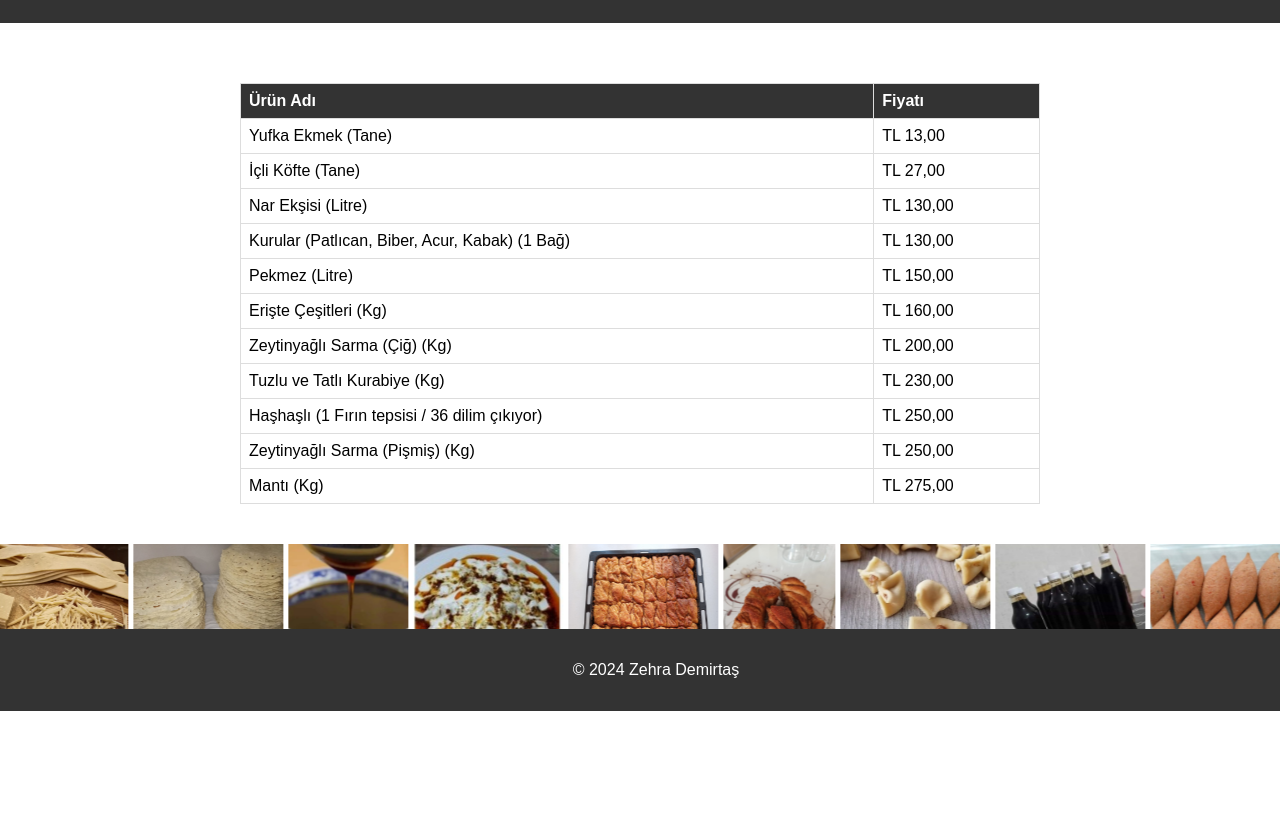
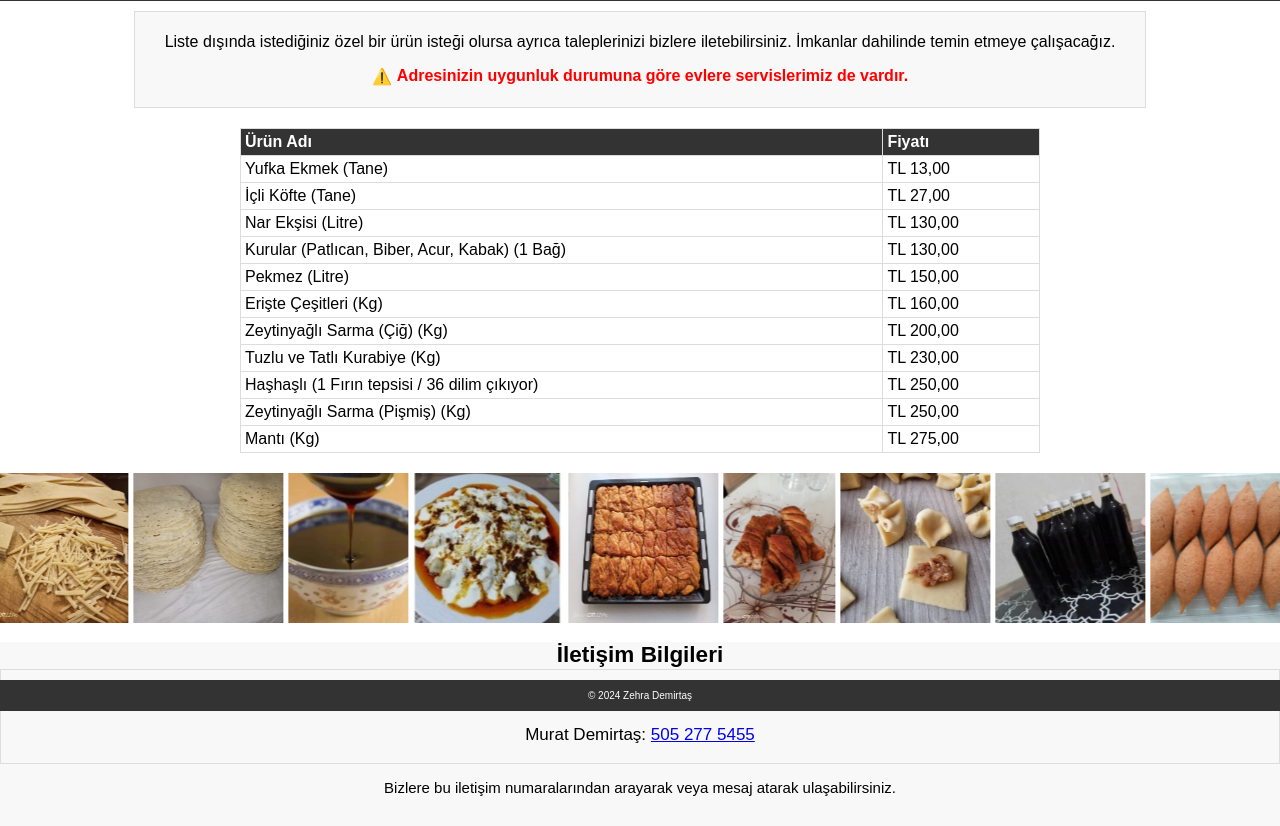
Before and after one commit to mervejss/zehraweb, a plain HTML site: page index.html in a window 1280 px wide. Shown: the part 89-915 px from the top of the page. Before the commit the page ends 800 px from the top, so only its background shows below. Drawn offline with Linux system fonts and the light colour scheme.

Commit message:
Add files via upload

```diff
--- a/index.html
+++ b/index.html
@@ -11,6 +11,13 @@
     <header>
         <h1>ZEHRA HANIMIN EV LEZZETLERİ</h1>
     </header>
+
+    <!-- Özel Ürün Talep Yazısı -->
+    <div class="special-request">
+        <p>Liste dışında istediğiniz özel bir ürün isteği olursa ayrıca taleplerinizi bizlere iletebilirsiniz. İmkanlar dahilinde temin etmeye çalışacağız.</p>
+        <p class="attention">⚠️ <span>Adresinizin uygunluk durumuna göre evlere servislerimiz de vardır.</span></p>
+
+    </div>
 
     <section class="menu">
         <table>
@@ -71,6 +78,18 @@
         </div>
     </section>
 
+
+     <!-- İletişim Bilgileri ve Mesaj Kısmı -->
+     <section class="contact-section">
+        <h2>İletişim Bilgileri</h2>
+        <div class="contact-info">
+            <p>Zehra Demirtaş: <a href="tel:+905054523661">505 452 3661</a></p>
+            <p>Murat Demirtaş: <a href="tel:+905052775455">505 277 5455</a></p>
+        </div>
+        <p>Bizlere bu iletişim numaralarından arayarak veya mesaj atarak ulaşabilirsiniz.</p>
+    </section>
+
+
     <footer>
         <p>&copy; 2024 Zehra Demirtaş</p>
     </footer>
--- a/style.css
+++ b/style.css
@@ -8,24 +8,24 @@ header {
     background-color: #333;
     color: #fff;
     text-align: center;
-    padding: 1em;
+    padding: 5px;
 }
 
 section.menu {
     max-width: 800px;
     margin: 20px auto;
-    padding: 20px;
+
 }
 
 table {
     width: 100%;
     border-collapse: collapse;
-    margin-top: 20px;
+    margin-top: 5px;
 }
 
 th, td {
     border: 1px solid #ddd;
-    padding: 8px;
+    padding: 4px;
     text-align: left;
 }
 
@@ -38,11 +38,12 @@ footer {
     background-color: #333;
     color: #fff;
     text-align: center;
-    padding: 1em;
     position: fixed;
     bottom: 0;
     width: 100%;
+    font-size: 10px;
 }
+
 section.slideshow {
     width: 100%;
     overflow: hidden;
@@ -51,9 +52,8 @@ section.slideshow {
 
 div.slider {
     display: flex;
-    gap: 5px; /* Görseller arasındaki boşluk */
-
-    animation: slide 60s linear infinite; /* 20 saniyede bir kayacak şekilde ayarlandı, istediğiniz süreyi ayarlayabilirsiniz */
+    gap: 5px;
+    animation: slide 60s linear infinite;
 }
 
 div.slider img {
@@ -66,6 +66,83 @@ div.slider img {
         transform: translateX(0);
     }
     100% {
-        transform: translateX(-100%); /* Tamamen kayacak ve sürekli devam edecek */
+        transform: translateX(-100%);
     }
 }
+
+.contact-section {
+    background-color: #f8f8f8;
+    padding-bottom: 15px;
+    text-align: center;
+    font-size: 15px;
+}
+
+.contact-info {
+    font-size: 17px;
+    border: 1px solid #ddd;
+    padding: 1px; /* Adjust the padding as needed */
+}
+
+.contact-section h2 {
+    margin-bottom: 1px; /* Adjust the margin as needed */
+}
+
+
+/* Responsive Tasarım */
+
+@media screen and (max-width: 600px) {
+    section.menu {
+        padding: 10px;
+    }
+
+    table {
+        margin-top: 10px;
+    }
+
+    th, td {
+        padding: 6px;
+    }
+
+    div.slider img {
+        width: 100%;
+        height: auto;
+    }
+}
+
+@media screen and (max-width: 400px) {
+    header {
+        font-size: 18px;
+    }
+
+    footer {
+        font-size: 14px;
+    }
+
+    .contact-info {
+        font-size: 16px;
+    }
+}
+
+.special-request {
+    max-width: 1000px;
+    margin: 10px auto;
+    padding: 5px;
+    background-color: #f8f8f8;
+    text-align: center;
+    border: 1px solid #ddd;
+    z-index: 1;
+    position: relative;
+}
+
+.special-request p.attention {
+    color: red;
+    font-weight: bold;
+    margin-top: 5px;
+    display: flex;
+    align-items: center;
+    justify-content: center;
+}
+
+.special-request p.attention span {
+    margin-left: 5px;
+}
```
